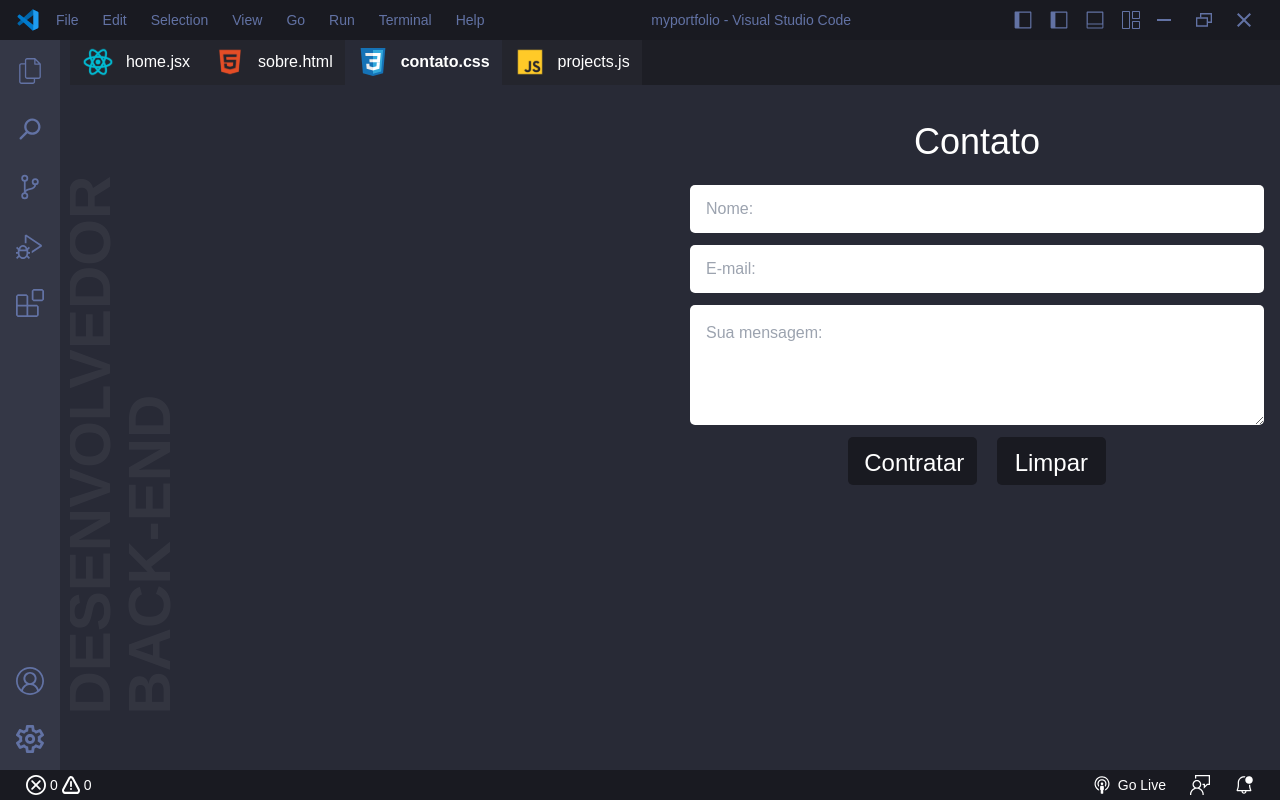
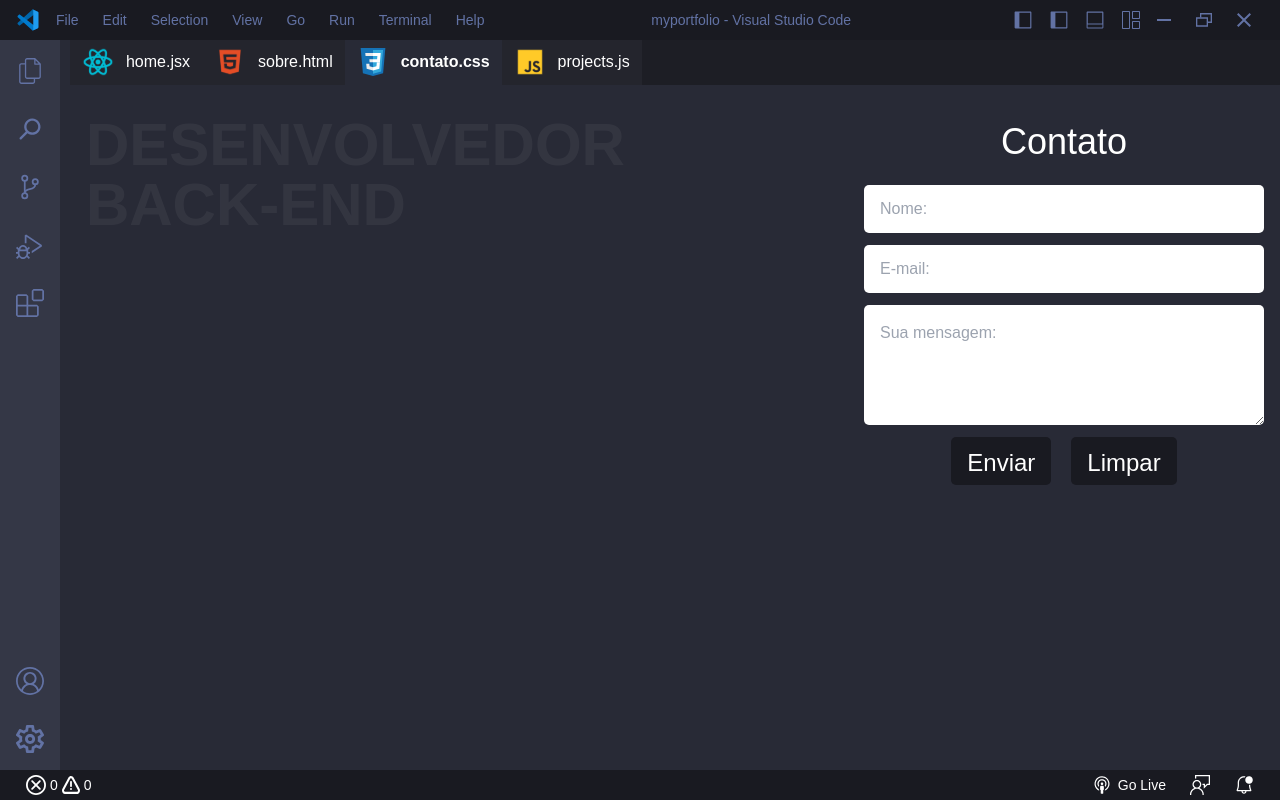
Before and after one commit to jaomanoel/Portfolio, a React (Vite) app: page /contact in a window 1280 px wide. Built offline with nearby package versions, Linux system fonts and the light colour scheme.

Commit message:
Created responsive on page of contact

```diff
--- a/src/pages/Contact/Contact.jsx
+++ b/src/pages/Contact/Contact.jsx
@@ -8,17 +8,19 @@ const Contact = () => {
             <head>
                 <title>Joao Manoel - Contato</title>
             </head>
-            <div className="container-view h-full py-30 overflow-x-hidden bg-bg">
-                <div className="centralizador-col-center flex-row gap-32 md:centralizador-row-between">
+            <div className="container-view h-full py-30 overflow-x-hidden w-[100%] bg-bg">
+                <div className="centralizador-col-center md:flex-wrap md:flex-row gap-32 md:centralizador-row-between">
                     <div className="w-full md:hidden text-left">
                         <TextField Text={"DESENVOLVEDOR"} />
                     </div>
 
-                    <div className="w-full hidden h-full -rotate-90 md:block text-left">
-                        <TextField Text={"DESENVOLVEDOR BACK-END"} />
+                    <div className="w-[58%] hidden md:flex">
+                        <div className="text-left w-full">
+                            <TextField Text={"DESENVOLVEDOR BACK-END"} />
+                        </div>
                     </div>
 
-                    <div className="flex flex-col w-full items-center justify-center gap-16">
+                    <div className="flex flex-col max-w-[400px] w-2/4 items-center justify-center gap-16">
                         <h1 className="text-white text-4xl">Contato</h1>
                         <form className="flex items-center w-full flex-col gap-12">
                             <input
@@ -49,7 +51,7 @@ const Contact = () => {
                             <div className="flex gap-20">
                                 <input
                                     type="Submit"
-                                    value="Contratar"
+                                    value="Enviar"
                                     className="w-2/4 cursor-pointer h-48 px-16 py-8 bg-bg-dark-03 text-2xl rounded-lg text-white"
                                 />
 
```
